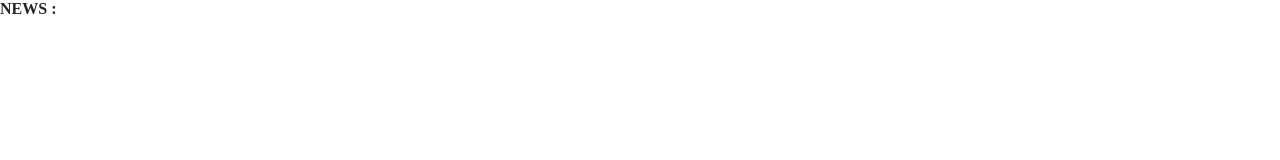
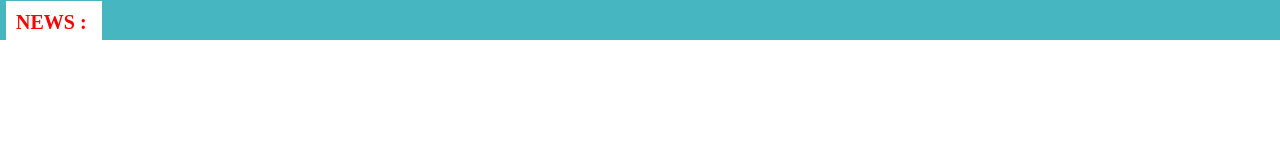
Before and after one commit to 142POWERSTRONG/POWER, a plain HTML site: page index.html in a window 1280 px wide. Shown: the top 160 px of the page. Drawn offline with Linux system fonts and the light colour scheme; files that its build step writes are made by us from their sources.

Commit message:
Update style.css

```diff
--- a/style.css
+++ b/style.css
@@ -28,3 +28,20 @@ body {
   color: #46b7c1;
 }
 /********* Common CSS End **********/
+/********* Header HTML CSS Starts **********/
+.header {
+	background: #46b7c1;
+	padding: 6px;
+}
+.header b {
+	background: #fff;
+	color: red;
+	padding:10px;
+	font-size: 20px;
+}
+.header marquee {
+	font-size:20px;
+	color: #ffffff;
+	width: 80%;
+}
+/********* Header HTML CSS End **********/
```
